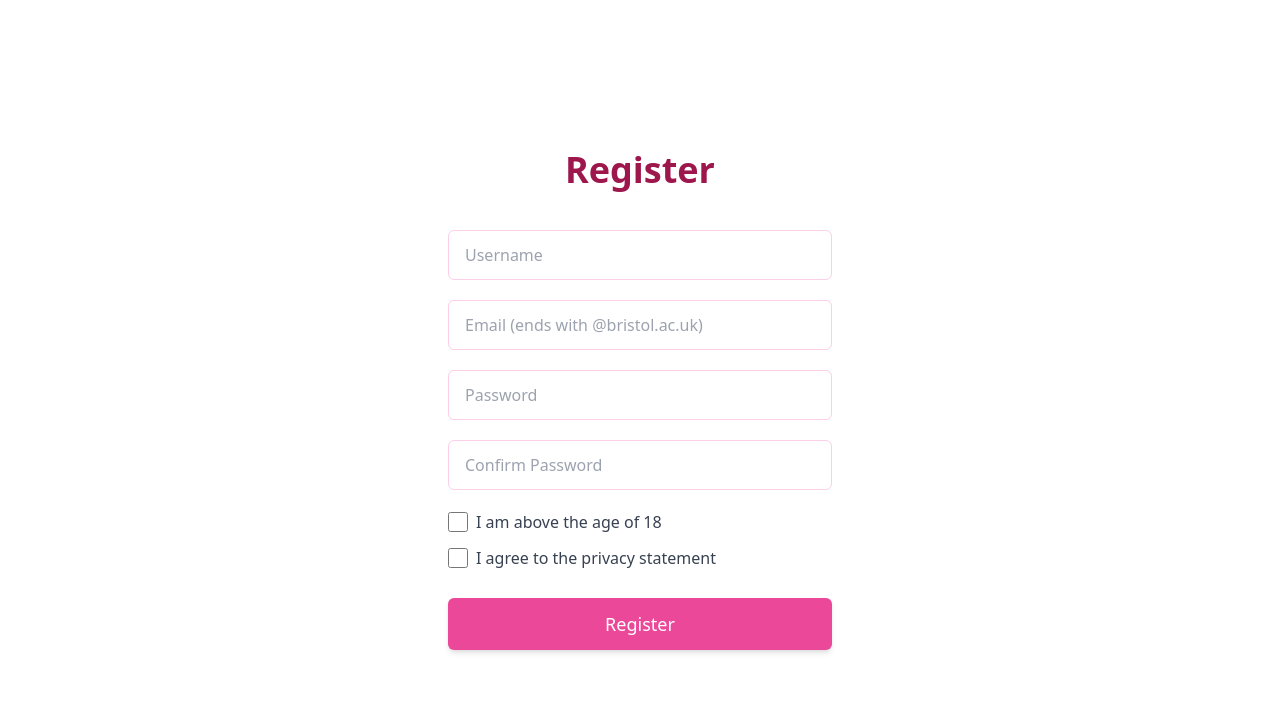
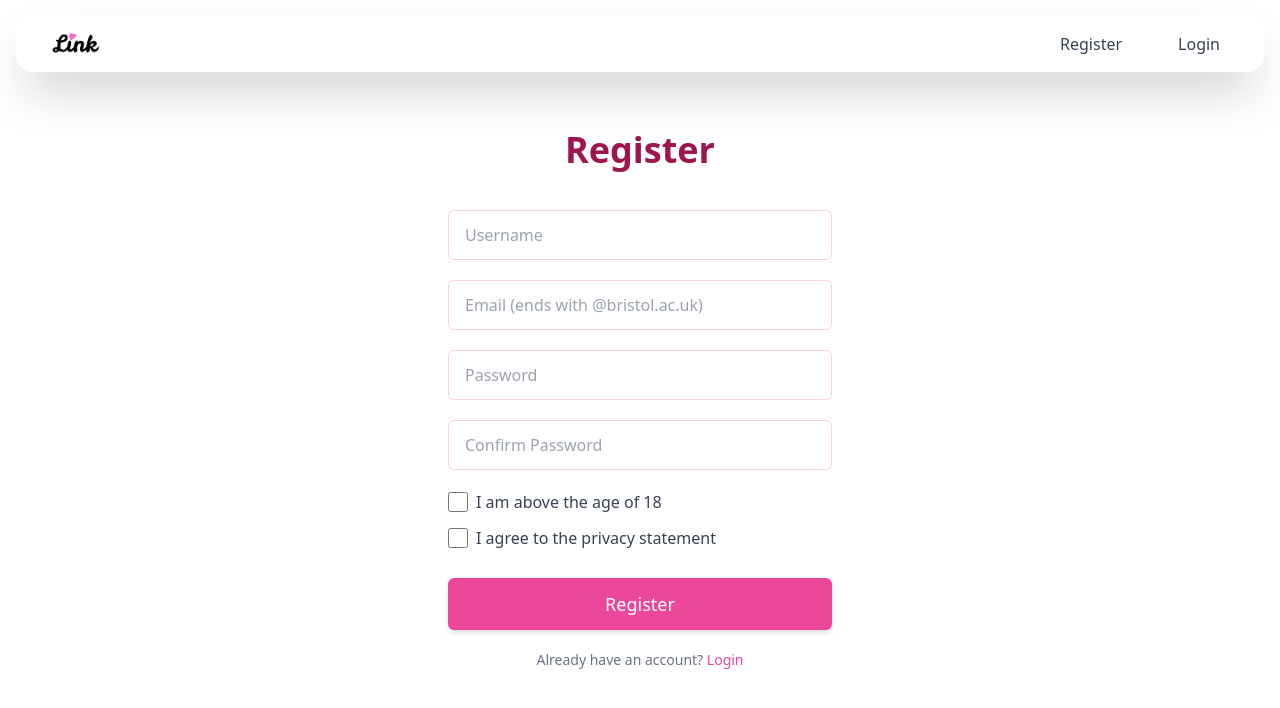
Before and after one commit to BRSY1/BristolLink, a React (Vite) app in the folder frontend/: page /register in a window 1280 px wide. Shown: the top 708 px of the page. Built offline with nearby package versions, Linux system fonts and the light colour scheme; what tailwindcss-motion would draw is missing.

Commit message:
create header

```diff
--- a/frontend/src/App.jsx
+++ b/frontend/src/App.jsx
@@ -7,11 +7,13 @@ import EmailVerificationPage from "./pages/EmailVerificationPage";
 import SubmissionPage from "./pages/SubmissionPage";
 import ProtectedRoute from "./components/auth/ProtectedRoute";
 import NotificationPage from "./pages/NotificationPage";
+import Header from "./components/header/Header";
 
 function App() {
   return (
     <AuthProvider>
       <Router>
+        <Header />
         <Routes>
           <Route
             path="/"
--- a/frontend/src/components/common/InputField.jsx
+++ b/frontend/src/components/common/InputField.jsx
@@ -9,7 +9,7 @@ const InputField = ({ type, name, placeholder, loading, error, required, ...prop
         placeholder={placeholder}
         disabled={loading}
         required={required}
-        className="w-full px-4 py-3 border border-pink-200 rounded-md focus:outline-none focus:ring-2 focus:ring-pink-500 focus:border-transparent transition-all motion-opacity-in-0 motion-preset-blur-left-lg"
+        className="w-full px-4 py-3 border border-pink-200 rounded-md focus:outline-none focus:ring-2 focus:ring-pink-500 focus:border-transparent transition-all motion-preset-blur-left-lg"
         {...props}
       />
       {error && <p className="text-red-500 text-sm mt-1">{error}</p>}
--- /dev/null
+++ b/frontend/src/components/header/DesktopNavItem.jsx
@@ -0,0 +1,15 @@
+import React from "react";
+import { Link } from "react-router-dom";
+
+const DesktopNavItem = ({ title, path }) => {
+  return (
+    <Link
+      className="px-3 py-2 text-gray-700 hover:text-pink-600 hover:scale-110 duration-700 transition-all"
+      to={path}
+    >
+      {title}
+    </Link>
+  );
+};
+
+export default DesktopNavItem;
--- /dev/null
+++ b/frontend/src/components/header/Header.jsx
@@ -0,0 +1,54 @@
+import React, { useContext, useState } from "react";
+import { AuthContext } from "../../context/AuthContext";
+import DesktopNavItem from "./DesktopNavItem";
+import MobileNavItem from "./MobileNavItem";
+import { MdClose, MdMenu } from "react-icons/md";
+import { Link } from "react-router-dom";
+
+const Header = () => {
+  const { isLoggedIn, logout } = useContext(AuthContext);
+  const [isOpen, setIsOpen] = useState(false);
+
+  return (
+    <nav className="fixed top-4 left-4 right-4 rounded-2xl shadow-2xl z-50 bg-white/50 backdrop-blur-md md:motion-preset-oscillate-sm motion-duration-2000 hover:motion-paused">
+      <div className="max-w-7xl mx-auto px-4 sm:px-6 lg:px-8">
+        <div className="flex flex-col md:flex-row justify-between items-center transition-all duration-300 ease-in-out">
+          {/* Logo and Menu Button */}
+          <div className="flex items-center justify-between w-full">
+            <Link to="/" className="flex items-center">
+              <img
+                src="/favicon.png"
+                alt="Logo"
+                className="h-14 w-14 rounded-full hover:saturate-0 duration-700"
+              />
+            </Link>
+
+            {/* Menu icon for mobile */}
+            <button
+              onClick={() => setIsOpen(!isOpen)}
+              className="md:hidden ml-4 text-gray-700 hover:text-pink-600 focus:outline-none"
+            >
+              {isOpen ? <MdClose className="h-6 w-6" /> : <MdMenu className="h-6 w-6" />}
+            </button>
+          </div>
+
+          {/* Desktop Navigation */}
+          <div className="hidden md:flex items-center space-x-8">
+            <DesktopNavItem title="Register" path="/register" />
+            <DesktopNavItem title="Login" path="/login" />
+          </div>
+
+          {/* Mobile Menu Items */}
+          {isOpen && (
+            <div className="flex flex-col mb-4 md:hidden motion-preset-blur-down-lg">
+              <MobileNavItem title="Register" path="/register" onClick={() => setIsOpen(!isOpen)}/>
+              <MobileNavItem title="Login" path="/login" onClick={() => setIsOpen(!isOpen)}/>
+            </div>
+          )}
+        </div>
+      </div>
+    </nav>
+  );
+};
+
+export default Header;
--- /dev/null
+++ b/frontend/src/components/header/MobileNavItem.jsx
@@ -0,0 +1,16 @@
+import React from "react";
+import { Link } from "react-router-dom";
+
+const MobileNavItem = ({ title, path, onClick }) => {
+  return (
+    <Link
+      className="block px-4 py-2 text-gray-700 hover:text-pink-600 duration-700 transition-all"
+      to={path}
+      onClick={onClick}
+    >
+      {title}
+    </Link>
+  );
+};
+
+export default MobileNavItem;
--- a/frontend/src/pages/LoginPage.jsx
+++ b/frontend/src/pages/LoginPage.jsx
@@ -1,4 +1,4 @@
-import React, { useContext, useState } from "react";
+import React, { useContext } from "react";
 import InputField from "../components/common/InputField";
 import LoadingButton from "../components/common/LoadingButton";
 import api from "../utils/api";
@@ -8,6 +8,7 @@ import { validateEmail, validatePassword } from "../utils/validators";
 import useFormHandler from "../hooks/useFormHandler";
 import { AuthContext } from "../context/AuthContext";
 import useDocumentTitle from "../hooks/useDocumentTitle";
+import { Link } from "react-router-dom";
 
 function LoginPage() {
   useDocumentTitle("Login");
@@ -67,6 +68,14 @@ function LoginPage() {
         </LoadingButton>
       </form>
 
+      <div className="text-center text-sm text-gray-500 mt-5 motion-blur-in-lg motion-duration-[1s] motion-delay-500">
+        Don't have an account?
+        <Link to="/register" className="font-medium text-pink-500 hover:text-pink-600">
+          {" "}
+          Sign up
+        </Link>
+      </div>
+
       {successMsg && <SuccessMessage message={successMsg} />}
       {errors.submit && <ErrorMessage message={errors.submit} />}
     </div>
--- a/frontend/src/pages/RegisterPage.jsx
+++ b/frontend/src/pages/RegisterPage.jsx
@@ -1,4 +1,4 @@
-import React, { useState } from "react";
+import React from "react";
 import api from "../utils/api";
 import { validateEmail, validatePassword } from "../utils/validators";
 import InputField from "../components/common/InputField";
@@ -8,6 +8,7 @@ import ErrorMessage from "../components/messages/ErrorMessage";
 import LoadingButton from "../components/common/LoadingButton";
 import useFormHandler from "../hooks/useFormHandler";
 import useDocumentTitle from "../hooks/useDocumentTitle";
+import { Link } from "react-router-dom";
 
 function RegisterPage() {
   useDocumentTitle("Register");
@@ -110,6 +111,14 @@ function RegisterPage() {
         </LoadingButton>
       </form>
 
+      <div className="text-center text-sm text-gray-500 mt-5 motion-blur-in-lg motion-duration-[1s] motion-delay-500">
+        Already have an account?
+        <Link to="/login" className="font-medium text-pink-500 hover:text-pink-600">
+          {" "}
+          Login
+        </Link>
+      </div>
+
       {successMsg && <SuccessMessage message={successMsg} />}
       {errors.submit && <ErrorMessage message={errors.submit} />}
     </div>
```
